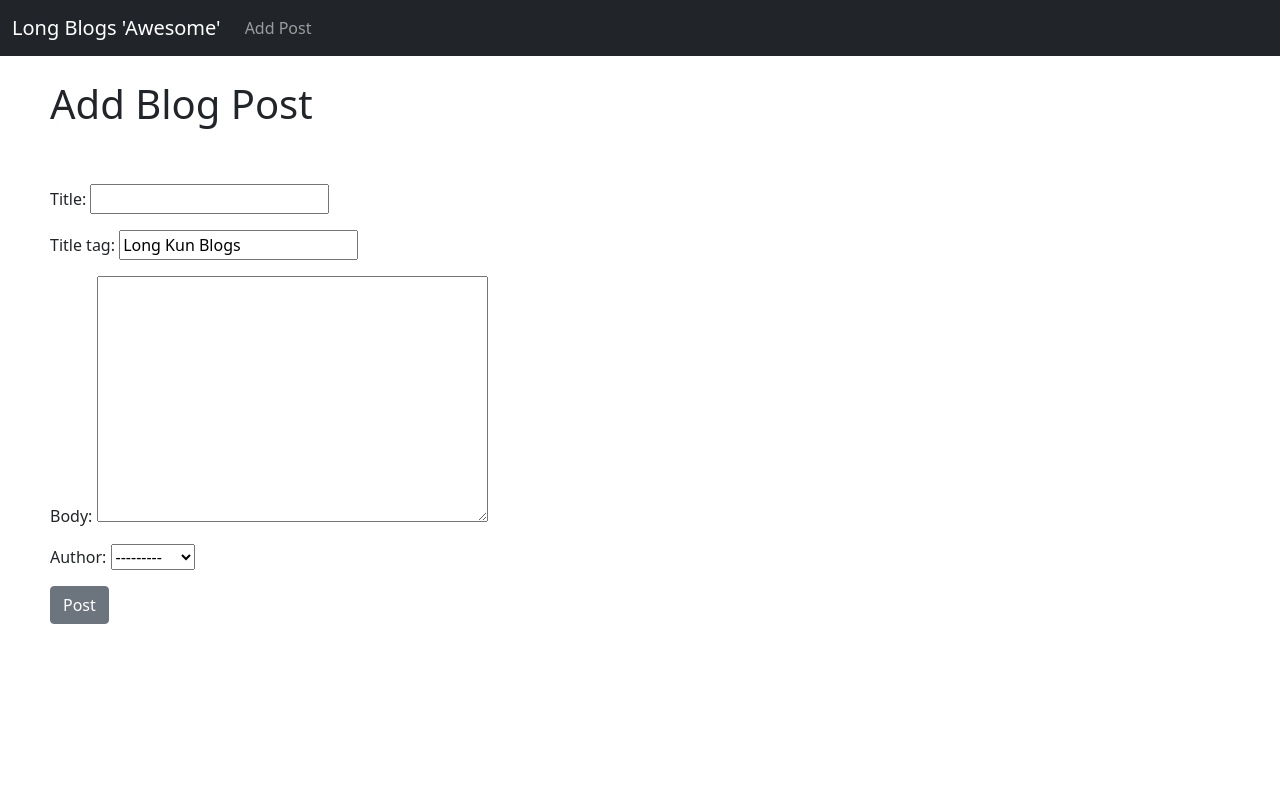
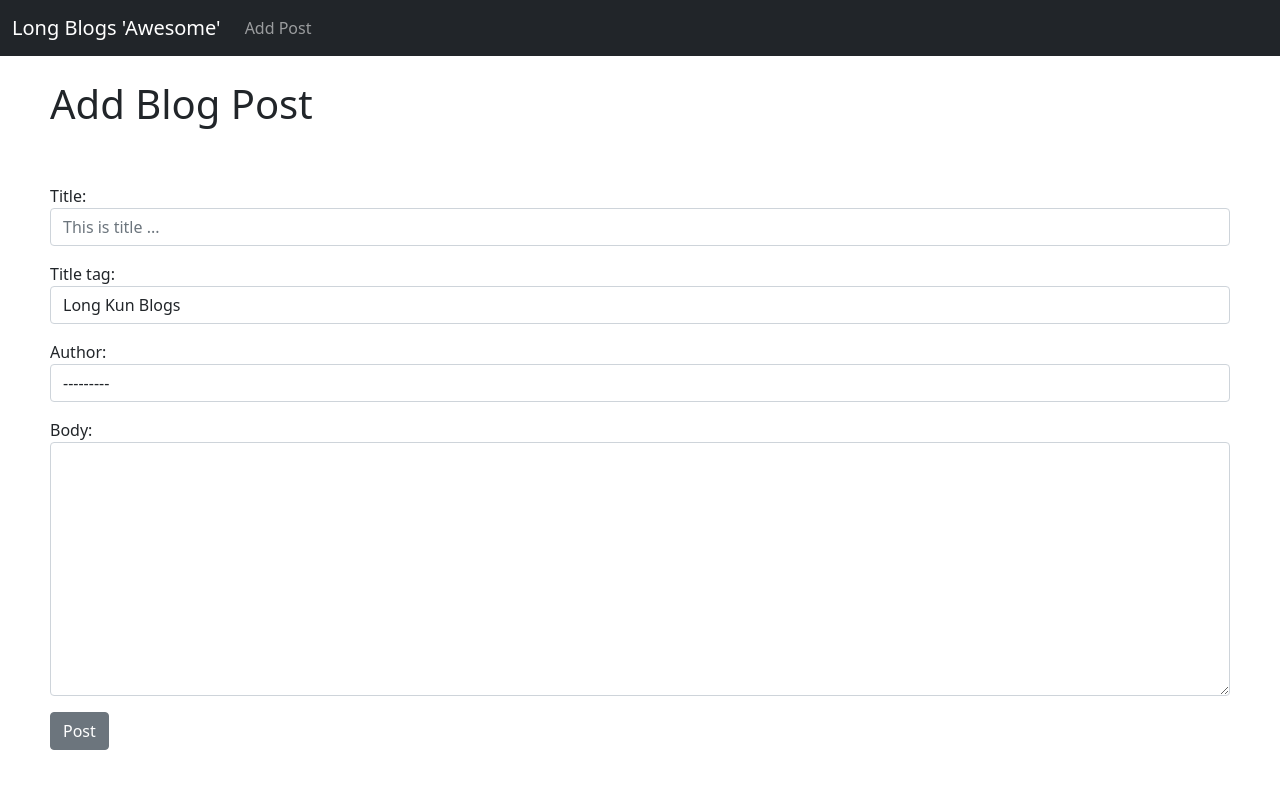
Before and after one commit to thanhlongnguyen140499/A-Blog-LongKun, a Django app: page /add_post/ in a window 1280 px wide. Run offline with Django 3.2, Linux system fonts and the light colour scheme; data comes from the database, SQL or seed files in the repository.

Commit message:
add form for add_post

```diff
--- /dev/null
+++ b/theblog/forms.py
@@ -0,0 +1,17 @@
+from django import forms
+from django.db import models
+from django.forms import fields, widgets
+from .models import Post
+
+class PostForm(forms.ModelForm):
+    class Meta:
+        model = Post
+        # fields = '__all__'
+        fields = ('title', 'title_tag', 'author', 'body')
+
+        widgets = {
+            'title': forms.TextInput(attrs={'class': 'form-control', 'placeholder': 'This is title ...'}),
+            'title_tag': forms.TextInput(attrs={'class': 'form-control'}),
+            'author': forms.Select(attrs={'class': 'form-control'}),
+            'body': forms.Textarea(attrs={'class': 'form-control'}),
+        }
--- a/theblog/templates/theblog/add_post.html
+++ b/theblog/templates/theblog/add_post.html
@@ -9,10 +9,13 @@
 
     <h1>Add Blog Post</h1>
     <br><br/>
-    <form action="" method="POST">
-        {% csrf_token %}
-        {{ form.as_p}}
-        <button class="btn btn-secondary">Post</button>
-    </form>
+    <div class="form-group">
+        <form action="" method="POST">
+            {% csrf_token %}
+            {{ form.as_p}}   <!-- as_p : list the <p> cho cac fields, as_ul, as_table,... -->
+            <button class="btn btn-secondary">Post</button>
+        </form>
+    </div>
+
 
 {% endblock content %}
--- a/theblog/templates/theblog/base.html
+++ b/theblog/templates/theblog/base.html
@@ -16,6 +16,7 @@
       <style>
         .main {
           margin-left: 50px;
+          margin-right: 50px;
         }
       </style>
   </head>
--- a/theblog/views.py
+++ b/theblog/views.py
@@ -2,6 +2,8 @@ from django.views.generic.base import View
 from theblog.models import Post
 from django.shortcuts import render
 from django.views.generic import ListView, DetailView, CreateView
+from .forms import PostForm
+
 # Create your views here.
 # def home(request):
 #     return render(request, 'theblog/home.html', {})
@@ -18,6 +20,7 @@ class ArticleDetailView(DetailView):
 
 class AddPostView(CreateView):
     model = Post
+    form_class = PostForm
     template_name = 'theblog/add_post.html'
     # fields = '__all__'   # add all field into CreateView
-    fields = ('title', 'title_tag', 'body', 'author')   # as same as above line
+    # fields = ('title', 'title_tag', 'body', 'author')   # as same as above line
```
